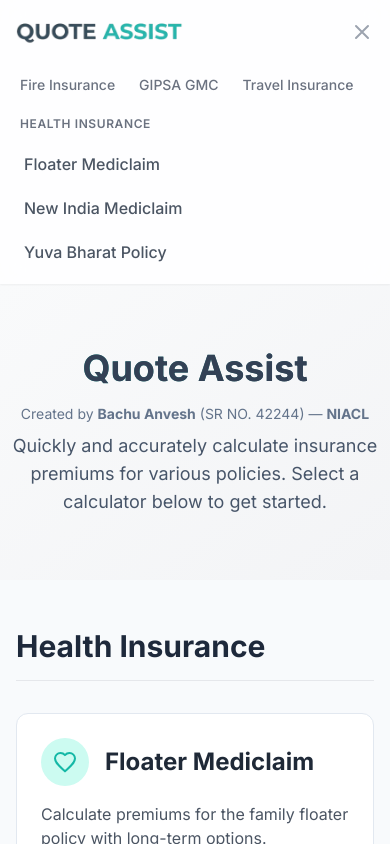
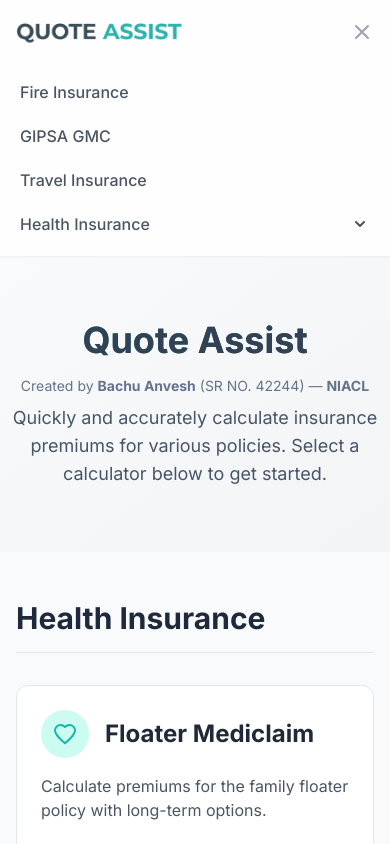
Before and after one commit to Anvesh183/premium-calc, a React (Create React App) app: page / in a window 390 px wide. Both pictures are taken after a click on the button "Open main menu". Shown: the top 844 px of the page. Built offline with nearby package versions, Linux system fonts and the light colour scheme.

Commit message:
fixed mobile navbar

```diff
--- a/src/components/common/Navbar.js
+++ b/src/components/common/Navbar.js
@@ -4,6 +4,7 @@
 const Navbar = () => {
   const [isMobileMenuOpen, setIsMobileMenuOpen] = useState(false);
   const [isHealthDropdownOpen, setIsHealthDropdownOpen] = useState(false);
+  const [isMobileHealthOpen, setIsMobileHealthOpen] = useState(false);
   const dropdownRef = useRef(null);
 
   const closeAllMenus = () => {
@@ -28,6 +29,11 @@
       isActive
         ? "text-teal-500 font-semibold"
         : "text-gray-500 hover:text-teal-500"
+    }`;
+
+  const mobileNavLinkClasses = ({ isActive }) =>
+    `block px-3 py-2 rounded-md text-base font-medium ${
+      isActive ? "bg-teal-50 text-teal-700" : "text-gray-600 hover:bg-gray-100"
     }`;
 
   return (
@@ -138,54 +144,81 @@
           </div>
         </div>
       </div>
+
+      {/* Mobile Menu */}
       {isMobileMenuOpen && (
         <div className="md:hidden">
           <div className="px-2 pt-2 pb-3 space-y-1 sm:px-3">
             <NavLink
               to="/fire-insurance"
               onClick={closeAllMenus}
-              className={navLinkClasses}
+              className={mobileNavLinkClasses}
             >
               Fire Insurance
             </NavLink>
             <NavLink
               to="/gipsa-gmc"
               onClick={closeAllMenus}
-              className={navLinkClasses}
+              className={mobileNavLinkClasses}
             >
               GIPSA GMC
             </NavLink>
             <NavLink
               to="/travel-insurance"
               onClick={closeAllMenus}
-              className={navLinkClasses}
+              className={mobileNavLinkClasses}
             >
               Travel Insurance
             </NavLink>
-            <h3 className="px-3 pt-4 pb-2 text-xs font-semibold text-gray-500 uppercase tracking-wider">
-              Health Insurance
-            </h3>
+
+            {/* Mobile Health Accordion */}
+            <div>
+              <button
+                onClick={() => setIsMobileHealthOpen(!isMobileHealthOpen)}
+                className="w-full flex justify-between items-center px-3 py-2 rounded-md text-base font-medium text-gray-600 hover:bg-gray-100"
+              >
+                <span>Health Insurance</span>
+                <svg
+                  className={`h-5 w-5 transform transition-transform ${
+                    isMobileHealthOpen ? "rotate-180" : ""
+                  }`}
+                  xmlns="http://www.w3.org/2000/svg"
+                  viewBox="0 0 20 20"
+                  fill="currentColor"
+                >
+                  <path
+                    fillRule="evenodd"
+                    d="M5.293 7.293a1 1 0 011.414 0L10 10.586l3.293-3.293a1 1 0 111.414 1.414l-4 4a1 1 0 01-1.414 0l-4-4a1 1 0 010-1.414z"
+                    clipRule="evenodd"
+                  />
+                </svg>
+              </button>
+              {isMobileHealthOpen && (
+                <div className="pl-4 mt-1 space-y-1">
                   <NavLink
                     to="/floater-mediclaim"
                     onClick={closeAllMenus}
-              className="block pl-3 pr-4 py-2 border-l-4 text-base font-medium text-gray-600 hover:text-gray-800 hover:bg-gray-50 border-transparent"
+                    className={mobileNavLinkClasses}
                   >
                     Floater Mediclaim
                   </NavLink>
                   <NavLink
                     to="/new-india-mediclaim"
                     onClick={closeAllMenus}
-              className="block pl-3 pr-4 py-2 border-l-4 text-base font-medium text-gray-600 hover:text-gray-800 hover:bg-gray-50 border-transparent"
+                    className={mobileNavLinkClasses}
                   >
                     New India Mediclaim
                   </NavLink>
                   <NavLink
                     to="/yuva-bharat"
                     onClick={closeAllMenus}
-              className="block pl-3 pr-4 py-2 border-l-4 text-base font-medium text-gray-600 hover:text-gray-800 hover:bg-gray-50 border-transparent"
+                    className={mobileNavLinkClasses}
                   >
                     Yuva Bharat Policy
                   </NavLink>
+                </div>
+              )}
+            </div>
           </div>
         </div>
       )}
```
Lines whose indentation alone changed are shown as unchanged.
